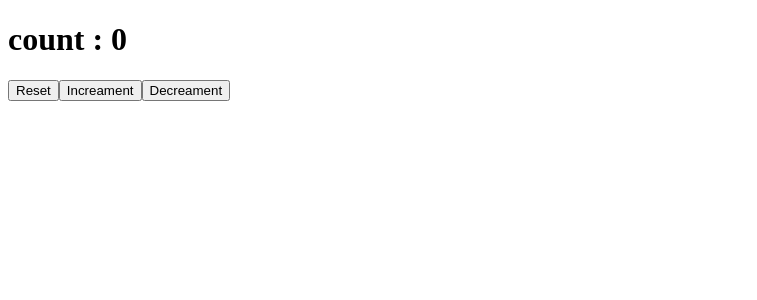
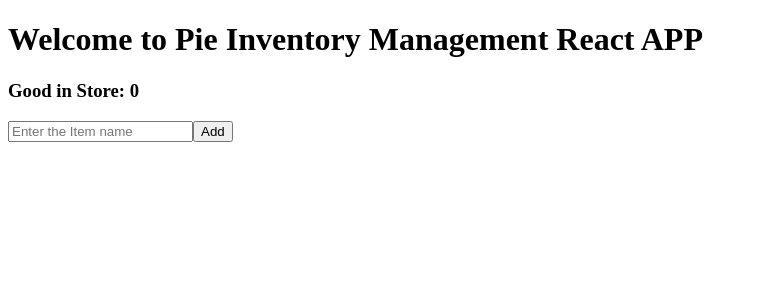
Before and after one commit to JosephMutua/Inventory-management, a React (Create React App) app: page / in a window 1280 px wide. Shown: the top 300 px of the page, without its empty margins (0-757 px from the left). Built offline with nearby package versions, Linux system fonts and the light colour scheme.

Commit message:
Adding values to the list

```diff
--- a/src/App.js
+++ b/src/App.js
@@ -1,9 +1,10 @@
-import Hooks from "./components/Hooks";
+
+import Inventory from "./components/Inventory";
 
 function App() {
   return (
     <div className="App">
-      <Hooks />
+      <Inventory />
     </div>
   );
 }
--- /dev/null
+++ b/src/components/Inventory.js
@@ -0,0 +1,64 @@
+import React, { Component } from 'react'
+
+export default class Inventory extends Component {
+    constructor(props) {
+      super(props)
+
+      this.state = {
+         Count : 0,
+         Items : []
+
+      }
+    }
+    addItem()
+    {
+        const itemObj =
+        {
+            name : this.state.value,
+            quantity : 0
+        }
+        if (this.state.value !== ''){
+
+            this.setState({
+                Count : this.state.Count + 1,
+                Items : this.state.Items.concat(itemObj)
+            })
+    }
+    this.setState({
+        value : '',
+
+    })
+
+
+    }
+    onChange = (e) => {
+        this.setState({
+            value : e.target.value
+        })
+    }
+
+
+  render() {
+    const itemList = this.state.Items.map(
+        (item,index) => <li key = {index}>{item.name} {item.quantity}
+        <button>Buy</button>
+        <button>Sell</button>
+        <button>Delete</button>
+
+        </li>
+    )
+    return (
+      <div>
+        <h1>Welcome to Pie Inventory Management React APP</h1>
+        <h3>Good in Store: {this.state.Count}</h3>
+        <input
+        type= 'text'
+        placeholder='Enter the Item name'
+        value = {this.state.value}
+        onChange = {this.onChange}/>
+        <button onClick={()=>this.addItem()}>Add</button>
+        <ul>{itemList}</ul>
+      </div>
+    )
+  }
+}
```
